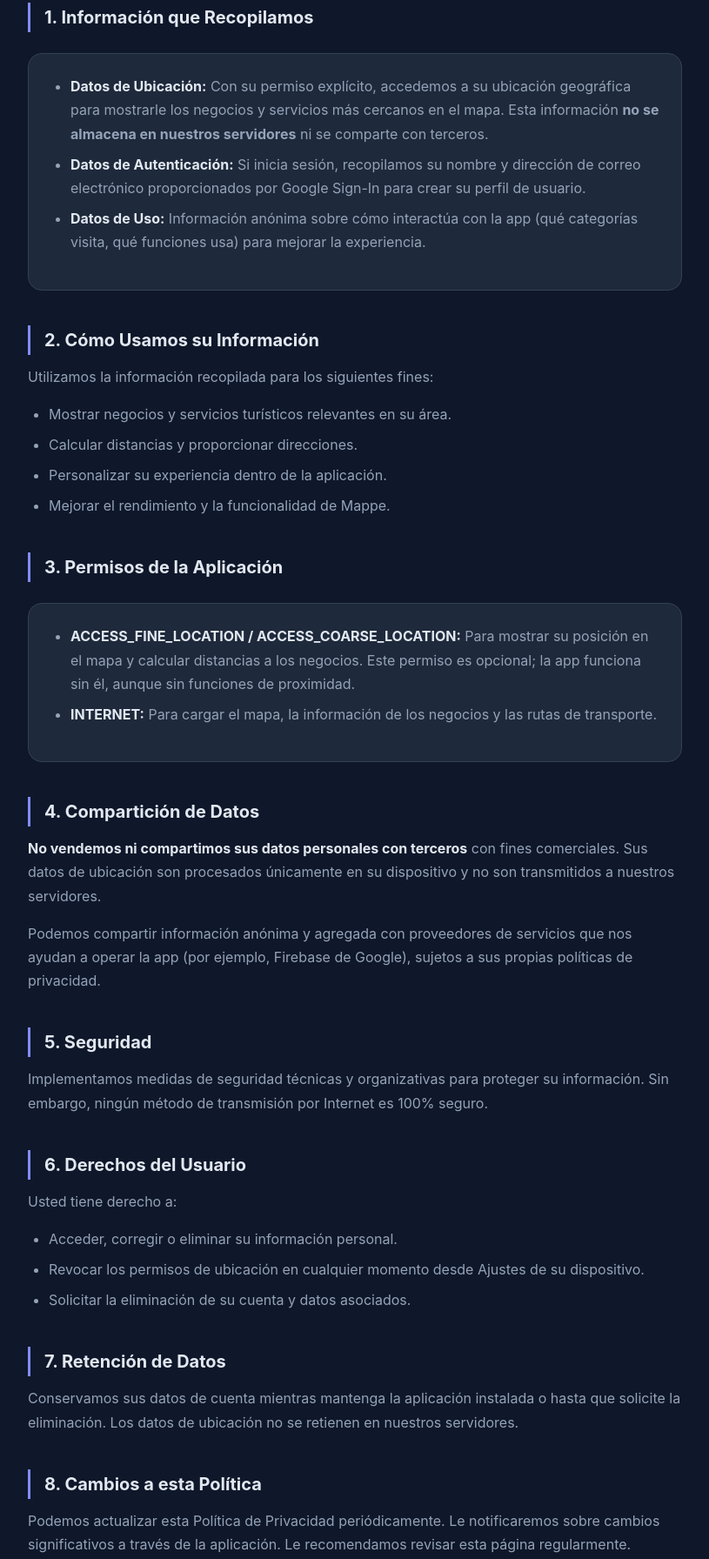
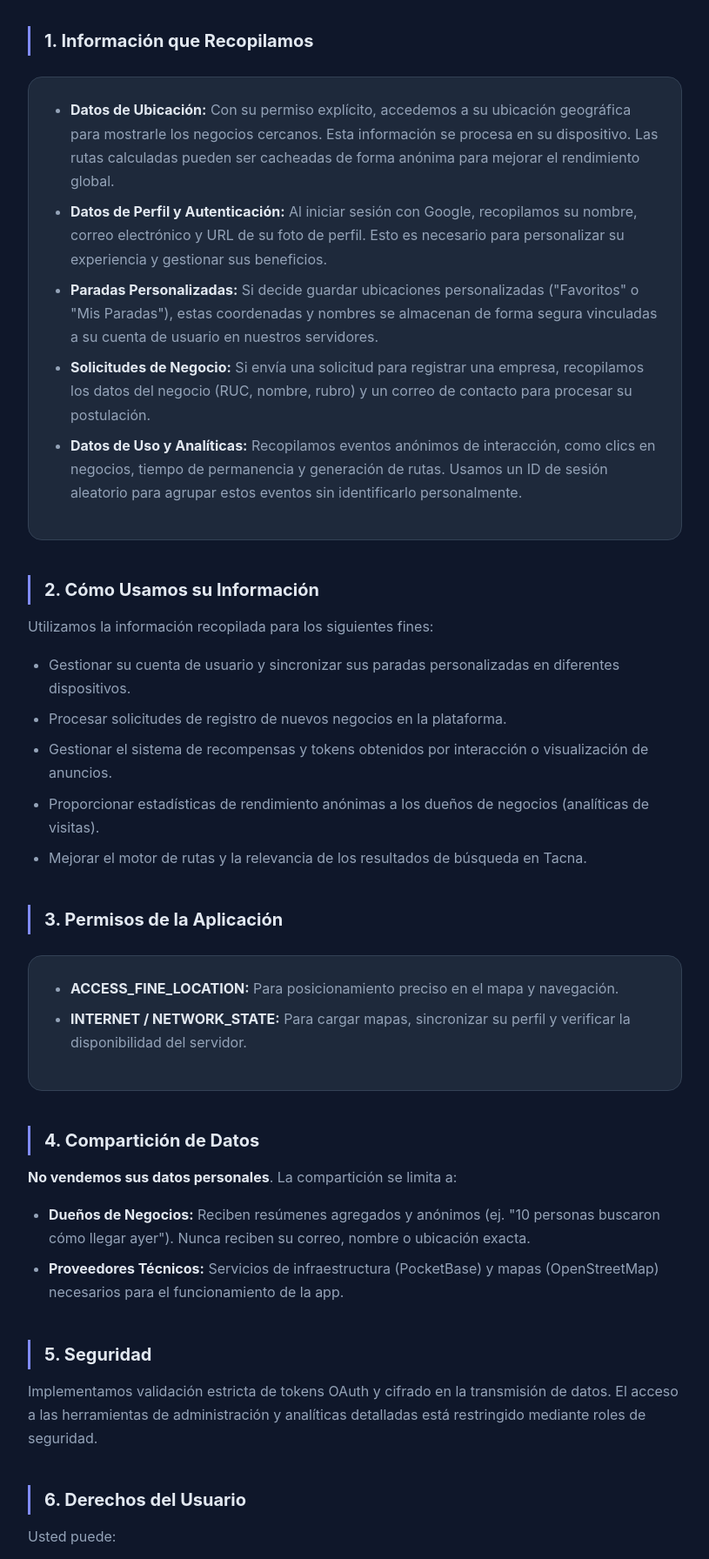
Before and after one commit to LeonardoCoaquira/mappe-policy, a plain HTML site: page index.html in a window 1280 px wide. Shown: the part 459-2251 px from the top of the page at 87% size, without its empty margins (232-1047 px from the left). Drawn offline with Linux system fonts and the light colour scheme.

Commit message:
docs: update privacy policy with new features and data retention details

```diff
--- a/index.html
+++ b/index.html
@@ -1,22 +1,30 @@
 <!DOCTYPE html>
 <html lang="es">
+
 <head>
     <meta charset="UTF-8">
     <meta name="viewport" content="width=device-width, initial-scale=1.0">
     <title>Política de Privacidad — Mappe</title>
     <style>
-        * { margin: 0; padding: 0; box-sizing: border-box; }
+        * {
+            margin: 0;
+            padding: 0;
+            box-sizing: border-box;
+        }
+
         body {
             font-family: -apple-system, BlinkMacSystemFont, 'Segoe UI', Roboto, sans-serif;
             background: #0F172A;
             color: #CBD5E1;
             line-height: 1.7;
         }
+
         .container {
             max-width: 800px;
             margin: 0 auto;
             padding: 60px 24px;
         }
+
         .logo {
             font-size: 28px;
             font-weight: 800;
@@ -24,6 +32,7 @@
             margin-bottom: 8px;
             letter-spacing: -0.5px;
         }
+
         .badge {
             display: inline-block;
             background: #1E293B;
@@ -34,6 +43,7 @@
             border-radius: 99px;
             margin-bottom: 48px;
         }
+
         h1 {
             font-size: 36px;
             font-weight: 800;
@@ -41,11 +51,13 @@
             margin-bottom: 12px;
             letter-spacing: -0.5px;
         }
+
         .updated {
             color: #64748B;
             font-size: 14px;
             margin-bottom: 48px;
         }
+
         h2 {
             font-size: 20px;
             font-weight: 700;
@@ -54,11 +66,30 @@
             padding-left: 16px;
             border-left: 3px solid #818CF8;
         }
-        p { margin-bottom: 16px; color: #94A3B8; }
-        ul { margin: 0 0 16px 24px; color: #94A3B8; }
-        ul li { margin-bottom: 8px; }
-        a { color: #818CF8; text-decoration: none; }
-        a:hover { text-decoration: underline; }
+
+        p {
+            margin-bottom: 16px;
+            color: #94A3B8;
+        }
+
+        ul {
+            margin: 0 0 16px 24px;
+            color: #94A3B8;
+        }
+
+        ul li {
+            margin-bottom: 8px;
+        }
+
+        a {
+            color: #818CF8;
+            text-decoration: none;
+        }
+
+        a:hover {
+            text-decoration: underline;
+        }
+
         .card {
             background: #1E293B;
             border: 1px solid #334155;
@@ -66,6 +97,7 @@
             padding: 24px;
             margin: 24px 0;
         }
+
         .footer {
             text-align: center;
             margin-top: 64px;
@@ -76,81 +108,114 @@
         }
     </style>
 </head>
+
 <body>
     <div class="container">
         <div class="logo">Mappe</div>
         <div class="badge">Directorio Turístico · Tacna, Perú</div>
 
         <h1>Política de Privacidad</h1>
-        <p class="updated">Última actualización: Abril 2025</p>
+        <p class="updated">Última actualización: Mayo 2026</p>
 
         <p>
-            Bienvenido a <strong style="color:#E2E8F0">Mappe</strong>. Esta Política de Privacidad describe cómo recopilamos, usamos y protegemos su información personal cuando utiliza nuestra aplicación móvil de directorio turístico para la ciudad de Tacna, Perú.
+            Bienvenido a <strong style="color:#E2E8F0">Mappe</strong>. Esta Política de Privacidad describe cómo
+            recopilamos, usamos y protegemos su información personal cuando utiliza nuestra aplicación móvil de
+            directorio turístico para la ciudad de Tacna, Perú. Hemos actualizado nuestros términos para reflejar las
+            nuevas funcionalidades de personalización y analíticas.
         </p>
 
         <h2>1. Información que Recopilamos</h2>
         <div class="card">
             <ul>
-                <li><strong style="color:#E2E8F0">Datos de Ubicación:</strong> Con su permiso explícito, accedemos a su ubicación geográfica para mostrarle los negocios y servicios más cercanos en el mapa. Esta información <strong>no se almacena en nuestros servidores</strong> ni se comparte con terceros.</li>
-                <li><strong style="color:#E2E8F0">Datos de Autenticación:</strong> Si inicia sesión, recopilamos su nombre y dirección de correo electrónico proporcionados por Google Sign-In para crear su perfil de usuario.</li>
-                <li><strong style="color:#E2E8F0">Datos de Uso:</strong> Información anónima sobre cómo interactúa con la app (qué categorías visita, qué funciones usa) para mejorar la experiencia.</li>
+                <li><strong style="color:#E2E8F0">Datos de Ubicación:</strong> Con su permiso explícito, accedemos a su
+                    ubicación geográfica para mostrarle los negocios cercanos. Esta información se procesa en su
+                    dispositivo. Las rutas calculadas pueden ser cacheadas de forma anónima para mejorar el rendimiento
+                    global.</li>
+                <li><strong style="color:#E2E8F0">Datos de Perfil y Autenticación:</strong> Al iniciar sesión con
+                    Google, recopilamos su nombre, correo electrónico y URL de su foto de perfil. Esto es necesario para
+                    personalizar su experiencia y gestionar sus beneficios.</li>
+                <li><strong style="color:#E2E8F0">Paradas Personalizadas:</strong> Si decide guardar ubicaciones
+                    personalizadas ("Favoritos" o "Mis Paradas"), estas coordenadas y nombres se almacenan de forma
+                    segura vinculadas a su cuenta de usuario en nuestros servidores.</li>
+                <li><strong style="color:#E2E8F0">Solicitudes de Negocio:</strong> Si envía una solicitud para registrar
+                    una empresa, recopilamos los datos del negocio (RUC, nombre, rubro) y un correo de contacto para
+                    procesar su postulación.</li>
+                <li><strong style="color:#E2E8F0">Datos de Uso y Analíticas:</strong> Recopilamos eventos anónimos de
+                    interacción, como clics en negocios, tiempo de permanencia y generación de rutas. Usamos un ID de
+                    sesión aleatorio para agrupar estos eventos sin identificarlo personalmente.</li>
             </ul>
         </div>
 
         <h2>2. Cómo Usamos su Información</h2>
         <p>Utilizamos la información recopilada para los siguientes fines:</p>
         <ul>
-            <li>Mostrar negocios y servicios turísticos relevantes en su área.</li>
-            <li>Calcular distancias y proporcionar direcciones.</li>
-            <li>Personalizar su experiencia dentro de la aplicación.</li>
-            <li>Mejorar el rendimiento y la funcionalidad de Mappe.</li>
+            <li>Gestionar su cuenta de usuario y sincronizar sus paradas personalizadas en diferentes dispositivos.</li>
+            <li>Procesar solicitudes de registro de nuevos negocios en la plataforma.</li>
+            <li>Gestionar el sistema de recompensas y tokens obtenidos por interacción o visualización de anuncios.</li>
+            <li>Proporcionar estadísticas de rendimiento anónimas a los dueños de negocios (analíticas de visitas).</li>
+            <li>Mejorar el motor de rutas y la relevancia de los resultados de búsqueda en Tacna.</li>
         </ul>
 
         <h2>3. Permisos de la Aplicación</h2>
         <div class="card">
             <ul>
-                <li><strong style="color:#E2E8F0">ACCESS_FINE_LOCATION / ACCESS_COARSE_LOCATION:</strong> Para mostrar su posición en el mapa y calcular distancias a los negocios. Este permiso es opcional; la app funciona sin él, aunque sin funciones de proximidad.</li>
-                <li><strong style="color:#E2E8F0">INTERNET:</strong> Para cargar el mapa, la información de los negocios y las rutas de transporte.</li>
+                <li><strong style="color:#E2E8F0">ACCESS_FINE_LOCATION:</strong> Para posicionamiento preciso en el mapa
+                    y navegación.</li>
+                <li><strong style="color:#E2E8F0">INTERNET / NETWORK_STATE:</strong> Para cargar mapas, sincronizar su
+                    perfil y verificar la disponibilidad del servidor.</li>
             </ul>
         </div>
 
         <h2>4. Compartición de Datos</h2>
         <p>
-            <strong style="color:#E2E8F0">No vendemos ni compartimos sus datos personales con terceros</strong> con fines comerciales. Sus datos de ubicación son procesados únicamente en su dispositivo y no son transmitidos a nuestros servidores.
+            <strong style="color:#E2E8F0">No vendemos sus datos personales</strong>. La compartición se limita a:
         </p>
-        <p>Podemos compartir información anónima y agregada con proveedores de servicios que nos ayudan a operar la app (por ejemplo, Firebase de Google), sujetos a sus propias políticas de privacidad.</p>
+        <ul>
+            <li><strong style="color:#E2E8F0">Dueños de Negocios:</strong> Reciben resúmenes agregados y anónimos (ej.
+                "10 personas buscaron cómo llegar ayer"). Nunca reciben su correo, nombre o ubicación exacta.</li>
+            <li><strong style="color:#E2E8F0">Proveedores Técnicos:</strong> Servicios de infraestructura (PocketBase) y
+                mapas (OpenStreetMap) necesarios para el funcionamiento de la app.</li>
+        </ul>
 
         <h2>5. Seguridad</h2>
         <p>
-            Implementamos medidas de seguridad técnicas y organizativas para proteger su información. Sin embargo, ningún método de transmisión por Internet es 100% seguro.
+            Implementamos validación estricta de tokens OAuth y cifrado en la transmisión de datos. El acceso a las
+            herramientas de administración y analíticas detalladas está restringido mediante roles de seguridad.
         </p>
 
         <h2>6. Derechos del Usuario</h2>
-        <p>Usted tiene derecho a:</p>
+        <p>Usted puede:</p>
         <ul>
-            <li>Acceder, corregir o eliminar su información personal.</li>
-            <li>Revocar los permisos de ubicación en cualquier momento desde Ajustes de su dispositivo.</li>
-            <li>Solicitar la eliminación de su cuenta y datos asociados.</li>
+            <li>Eliminar sus paradas personalizadas en cualquier momento desde la app.</li>
+            <li>Solicitar la eliminación completa de su cuenta y datos asociados contactándonos por correo.</li>
+            <li>Cerrar sesión para dejar de sincronizar datos de perfil.</li>
         </ul>
 
         <h2>7. Retención de Datos</h2>
-        <p>Conservamos sus datos de cuenta mientras mantenga la aplicación instalada o hasta que solicite la eliminación. Los datos de ubicación no se retienen en nuestros servidores.</p>
+        <p>
+            - <strong style="color:#E2E8F0">Datos de Cuenta y Favoritos:</strong> Se conservan mientras su cuenta esté
+            activa.<br>
+            - <strong style="color:#E2E8F0">Datos de Analíticas:</strong> Los eventos individuales se eliminan
+            automáticamente de nuestros servidores después de **90 días**.
+        </p>
 
         <h2>8. Cambios a esta Política</h2>
         <p>
-            Podemos actualizar esta Política de Privacidad periódicamente. Le notificaremos sobre cambios significativos a través de la aplicación. Le recomendamos revisar esta página regularmente.
+            Actualizamos esta política para reflejar nuevas funcionalidades como el sistema de paradas personalizadas y
+            analíticas de negocios. Se recomienda revisar esta página periódicamente.
         </p>
 
         <h2>9. Contacto</h2>
-        <p>Si tiene preguntas sobre esta Política de Privacidad, contáctenos en:</p>
+        <p>Si tiene preguntas sobre su privacidad, contáctenos en:</p>
         <div class="card">
             📧 <a href="mailto:mappe.app.tacna@gmail.com">mappe.app.tacna@gmail.com</a><br><br>
-            🌐 Mappe — Directorio Turístico de Tacna, Perú
+            🌐 Mappe — Tecnología para el Turismo en Tacna
         </div>
 
         <div class="footer">
-            &copy; 2025 Mappe. Todos los derechos reservados.
+            &copy; 2026 Mappe. Todos los derechos reservados.
         </div>
     </div>
 </body>
+
 </html>
```
